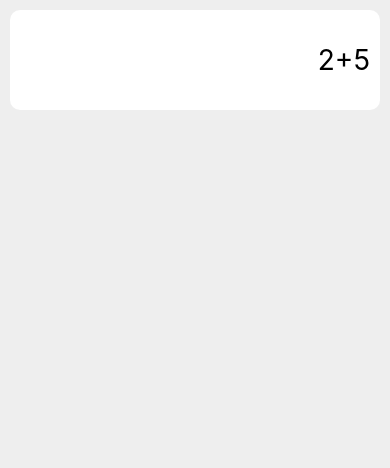
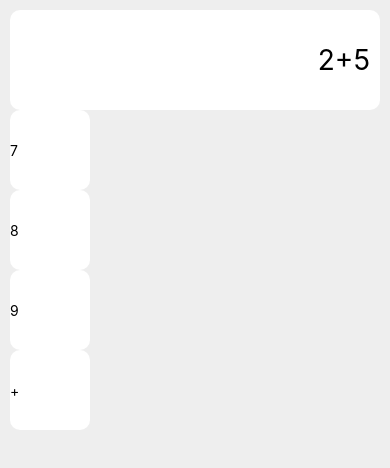
Before and after one commit to Shahzaib554/Calculator, a React Native app: screen / in a window 390 px wide. Shown: the top 468 px of the page. Built offline with nearby package versions, Linux system fonts and the light colour scheme.

Commit message:
Button CSS Applied

```diff
--- a/App.tsx
+++ b/App.tsx
@@ -1,17 +1,35 @@
 import { NewAppScreen } from '@react-native/new-app-screen';
 import { useState } from 'react';
-import {StyleSheet, View, TextInput, TouchableOpacity } from 'react-native';
+import {
+  StyleSheet,
+  View,
+  TextInput,
+  TouchableOpacity,
+  Text,
+} from 'react-native';
 
 function App() {
-
-const [displayValue, setDisplayValue] = useState('2+5');
+  const [displayValue, setDisplayValue] = useState('2+5');
 
   return (
     <View style={styles.wrapper}>
-      <TextInput style={styles.display} value={displayValue} placeholder="Type here..." />
+      <TextInput
+        style={styles.display}
+        value={displayValue}
+        placeholder="Type here..."
+      />
       <View>
-        <TouchableOpacity>
-
+        <TouchableOpacity style={styles.btn}>
+          <Text>7</Text>
+        </TouchableOpacity>
+        <TouchableOpacity style={styles.btn}>
+          <Text>8</Text>
+        </TouchableOpacity>
+        <TouchableOpacity style={styles.btn}>
+          <Text>9</Text>
+        </TouchableOpacity>
+        <TouchableOpacity style={styles.btn}>
+          <Text>+</Text>
         </TouchableOpacity>
       </View>
     </View>
@@ -22,7 +40,7 @@ const styles = StyleSheet.create({
   wrapper: {
     flex: 1,
     padding: 10,
-    backgroundColor: '#eee'
+    backgroundColor: '#eee',
   },
   display: {
     width: '100%',
@@ -35,8 +53,12 @@ const styles = StyleSheet.create({
     color: 'black',
   },
   btn: {
-    color: '#c2ffde'
-      }
+    height: 80,
+    width: 80,
+    backgroundColor: 'white',
+    justifyContent: 'center',
+    borderRadius: 10,
+  },
 });
 
 export default App;
```
